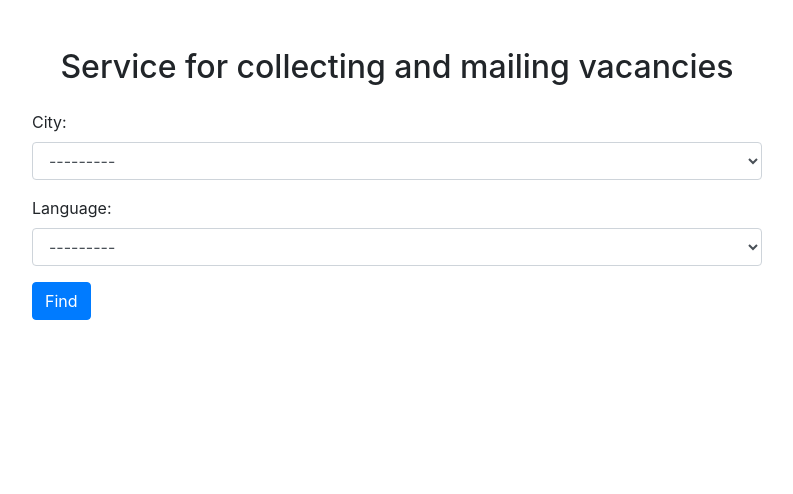
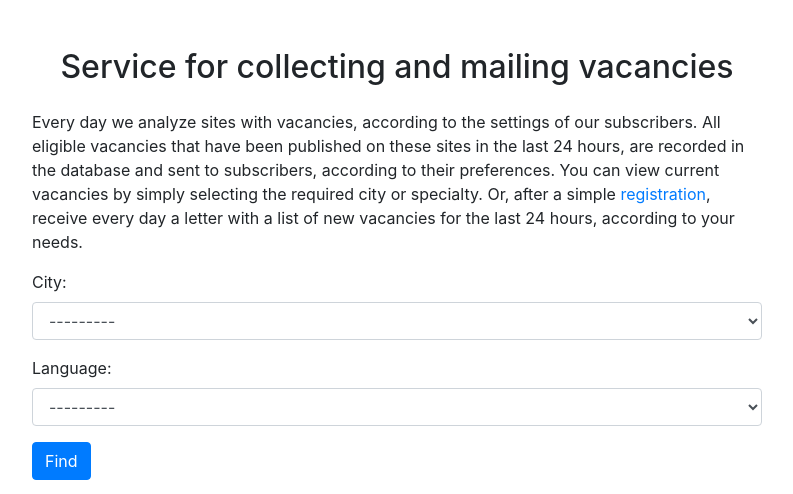
Before and after one commit to Truewaydm/scraping_service, a Django app: page / in a window 1280 px wide. Shown: the part 56-550 px from the top of the page, without its empty margins (243-1036 px from the left). Run offline with Django 4.2, Linux system fonts and the light colour scheme; data that the repository does not hold is empty; parts of the project's set-up code (start-up, migrations or seed data) failed here and were passed over.

```diff
--- a/accounts/templates/accounts/update.html
+++ b/accounts/templates/accounts/update.html
@@ -26,7 +26,7 @@
             After the necessary data is added, you will receive an email to the email address you provided.</p>
         <p>
             <button class="btn btn-primary" type="button" data-toggle="collapse" data-target="#collapseExample"
-                    aria-expanded="false" aria-controls="collapseExample">
+                    aria-expanded="false" aria-controls="collapseExample" style="background-color:#008000;">
                 View form
             </button>
         </p>
--- a/scraping/templates/scraping/home.html
+++ b/scraping/templates/scraping/home.html
@@ -9,7 +9,14 @@
 </div>
 <div class="row ">
     <div class="col-md-8 mx-auto my-2">
-
+        <p class="">
+            Every day we analyze sites with vacancies, according to the settings of our subscribers.
+             All eligible vacancies that have been published on these sites in the last 24 hours,
+             are recorded in the database and sent to subscribers, according to their preferences.
+             You can view current vacancies by simply selecting the required city or specialty.
+             Or, after a simple <a href="{% url 'accounts:register' %}"> registration</a>,
+             receive every day a letter with a list of new vacancies for the last 24 hours, according to your needs.
+        </p>
         <form method="GET" action="{% url 'list' %}">
             <div class="form-group">
                 {{ form.as_p }}
--- a/templates/base.html
+++ b/templates/base.html
@@ -1,4 +1,7 @@
 {% load static %}
+{% url 'accounts:update' as update_url %}
+{% url 'accounts:register' as register_url %}
+{% url 'accounts:login' as login_url %}
 <!doctype html>
 <html lang="en">
 <head>
@@ -33,13 +36,16 @@
                     <a class="nav-link" href="{% url 'accounts:logout' %}">Logout</a>
                 </li>
                 <li class="nav-item">
+                <li class="nav-item {% if request.path == update_url %} active {% endif %} ">
                     <a class="nav-link" href="{% url 'accounts:update' %}">User settings</a>
                 </li>
                 {% else %}
                 <li class="nav-item">
+                <li class="nav-item {% if request.path == login_url %} active {% endif %}">
                     <a class="nav-link" href="{% url 'accounts:login' %}">Sign in</a>
                 </li>
                 <li class="nav-item">
+                <li class="nav-item {% if request.path == register_url %} active {% endif %}">
                     <a class="nav-link" href="{% url 'accounts:register' %}">Registration</a>
                 </li>
                 {% endif %}
```
Lines whose indentation alone changed are shown as unchanged.
